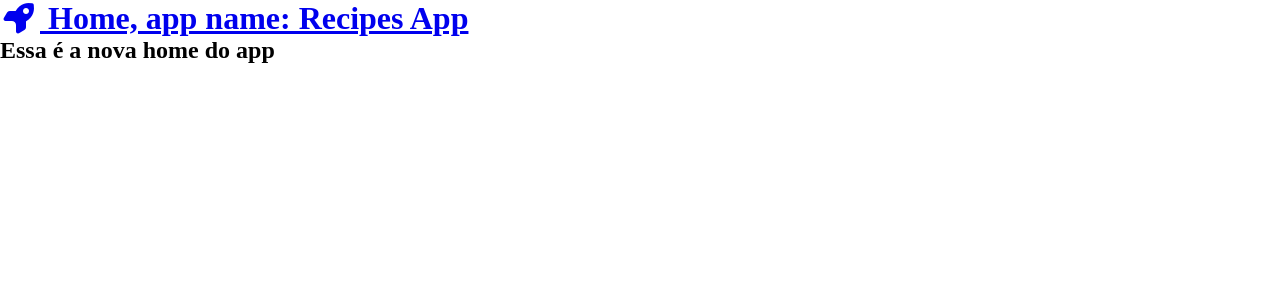
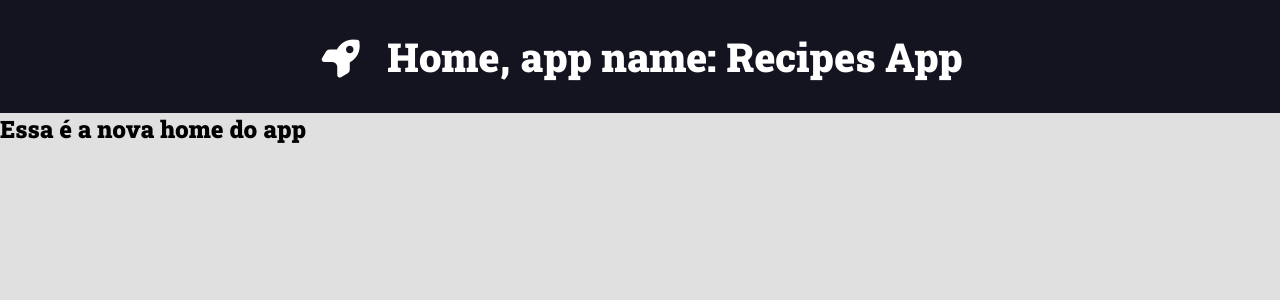
Before and after one commit to lucasMenezesM/recipes-django, a Django app: page / in a window 1280 px wide. Shown: the top 300 px of the page. Run offline with Django 5.2, Linux system fonts and the light colour scheme; some libraries are stand-ins or nearby versions.

Commit message:
refactor home page layout and styles; add new font styles and variables

```diff
--- a/recipes/templates/recipes/pages/home.html
+++ b/recipes/templates/recipes/pages/home.html
@@ -2,9 +2,9 @@
   <header class="main-header-container">
     <div class="main-header container">
       <h1>
-        <a href="/">
-          <i class="fa-solid fa-rocket"></i>
-          <span>Home, app name: {{app_name}}</span>
+        <a class="main-logo" href="/">
+          <i class="fa-solid fa-rocket main-logo-icon"></i>
+          <span class="main-logo-text">Home, app name: {{app_name}}</span>
         </a>
       </h1>
     </div>
--- a/recipes/templates/recipes/partials/head.html
+++ b/recipes/templates/recipes/partials/head.html
@@ -7,10 +7,57 @@
   <link rel="stylesheet" href="https://cdnjs.cloudflare.com/ajax/libs/font-awesome/7.0.1/css/fontawesome.min.css" integrity="sha512-M5Kq4YVQrjg5c2wsZSn27Dkfm/2ALfxmun0vUE3mPiJyK53hQBHYCVAtvMYEC7ZXmYLg8DVG4tF8gD27WmDbsg==" crossorigin="anonymous" referrerpolicy="no-referrer" />
   <link rel="stylesheet" href="https://cdnjs.cloudflare.com/ajax/libs/font-awesome/7.0.1/css/brands.min.css" integrity="sha512-WxpJXPm/Is1a/dzEdhdaoajpgizHQimaLGL/QqUIAjIihlQqlPQb1V9vkGs9+VzXD7rgI6O+UsSKl4u5K36Ydw==" crossorigin="anonymous" referrerpolicy="no-referrer" />
   <link rel="stylesheet" href="https://cdnjs.cloudflare.com/ajax/libs/font-awesome/7.0.1/css/solid.min.css" integrity="sha512-EHa6vH03/Ty92WahM0/tet1Qicl76zihDCkBnFhN3kFGQkC+mc86d7V+6y2ypiLbk3h0beZAGdUpzfMcb06cMg==" crossorigin="anonymous" referrerpolicy="no-referrer" />
+  <link rel="preconnect" href="https://fonts.googleapis.com">
+  <link rel="preconnect" href="https://fonts.gstatic.com" crossorigin>
+  <link href="https://fonts.googleapis.com/css2?family=Roboto+Slab:wght@900&display=swap" rel="stylesheet">
 
   <title>Home</title>
 
   <style>
+    :root {
+      --color-primary: #269fe6;
+      --color-primary-hover: #2086c2;
+      --color-primary-dark: #13141f;
+      --color-primary-dark-hover: #212336;
+      --color-primary-light: #d4ecfa;
+      --color-primary-light-hover: #bdd8e7;
+
+      --color-white: #fff;
+      --color-black: #000;
+
+      --color-dark-text: #444;
+      --color-info-light: #cce5ff;
+      --color-debug-light: #cce5ff;
+      --color-success-light: #d4edda;
+      --color-alert-light: #fff3cd;
+      --color-warning-light: #fff3cd;
+      --color-error-light: #f8d7da;
+
+      --color-info-dark: #4d86c4;
+      --color-debug-dark: #4d86c4;
+      --color-success-dark: #4a9c5d;
+      --color-alert-dark: #927f40;
+      --color-warning-dark: #927f40;
+      --color-error-dark: #da525d;
+
+      --color-gray-0: #f9f9f9;
+      --color-gray-1: #e0e0e0;
+      --color-gray-2: #c7c7c7;
+      --color-gray-3: #aeaeae;
+      --color-gray-4: #959595;
+      --color-gray-5: #7d7d7d;
+      --color-gray-6: #646464;
+      --color-gray-7: #4b4b4b;
+      --color-gray-8: #323232;
+      --color-gray-9: #191919;
+
+      --font-primary: sans-serif;
+      --font-headings: 'Roboto Slab', serif;
+
+      --spacing-gutter-medium: 3rem;
+      --spacing-gutter-large: 4rem;
+    }
+
     * {
       padding: 0;
       margin: 0;
@@ -22,7 +69,44 @@
     }
 
     body {
-      font-size: 1.6rem
+      font-size: 1.6rem;
+      fong-family: var(--font-primary);
+      background: var(--color-gray-1)
+    }
+
+    .container {
+      max-width: 144rem;
+      margin: 0 auto;
+      padding: var(--spacing-gutter-medium)
+    }
+
+    .main-header-container {
+      background-color: var(--color-primary-dark);
+    }
+
+    .main-logo {
+      font-size: 4rem;
+      color: var(--color-white);
+      text-decoration: none;
+      display: flex;
+      flex-flow: row nowrap;
+      align-items: center;
+      justify-content: center;
+      width: fit-content;
+      margin: 0 auto;
+    }
+
+    .main-logo-icon {
+      margin-right: 2rem;
+    }
+
+    h1,
+    h2,
+    h3,
+    h4,
+    h5,
+    h6 {
+      font-family: var(--font-headings);
     }
   </style>
 </head>
```
